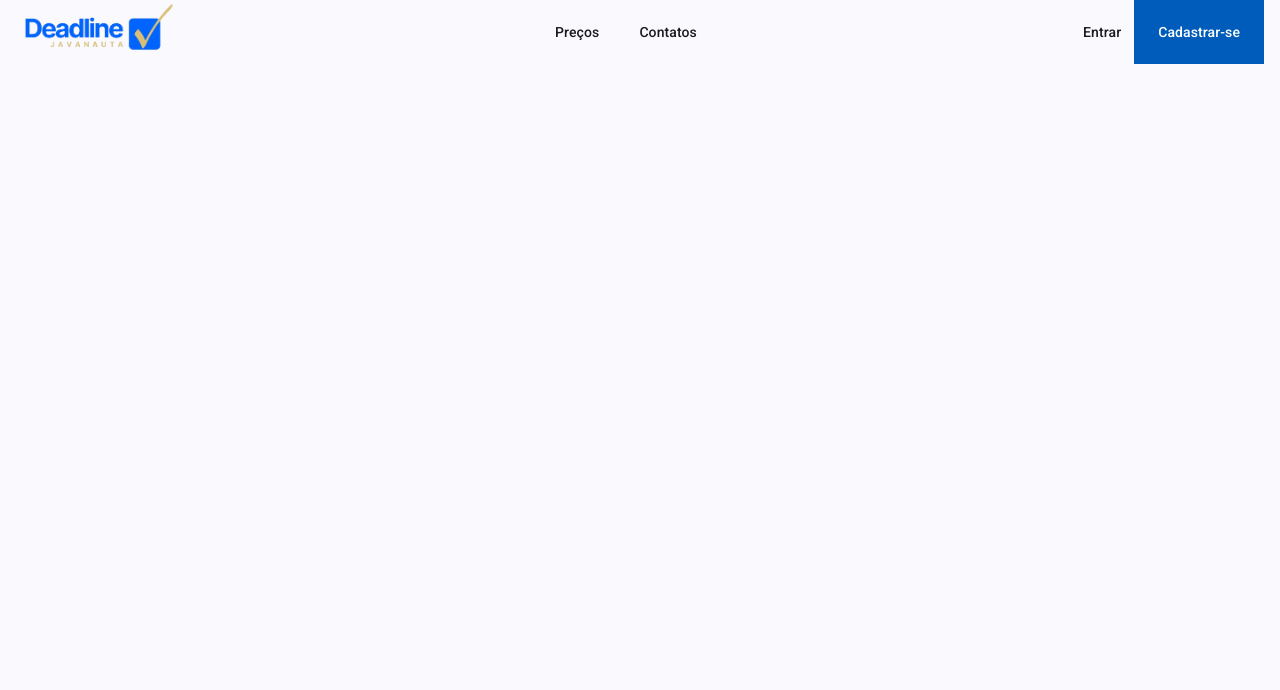
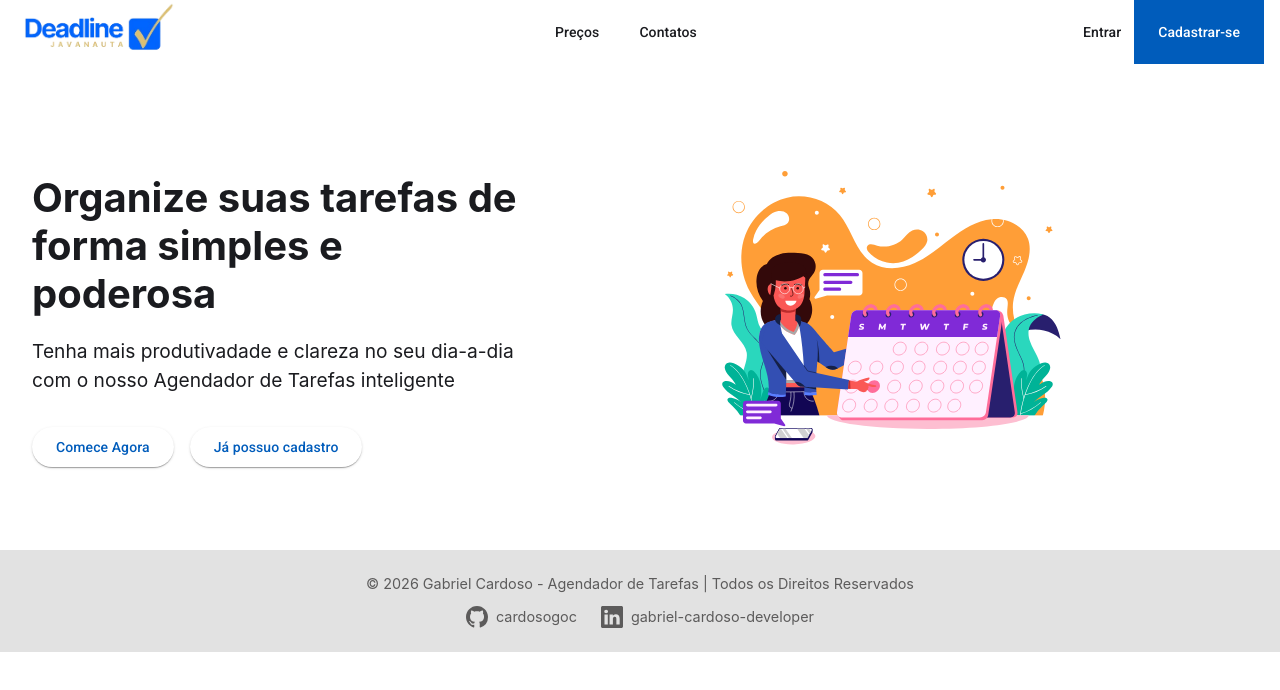
Before and after one commit to cardosogoc/agendador-tarefas-front, an Angular app: page / in a window 1280 px wide. Shown: the top 690 px of the page. Built offline with nearby package versions, Linux system fonts and the light colour scheme.

Commit message:
create home-page and footer

```diff
--- a/src/app/app.html
+++ b/src/app/app.html
@@ -1,2 +1,3 @@
 <app-top-menu />
 <router-outlet />
+<app-footer />
--- a/src/app/app.routes.ts
+++ b/src/app/app.routes.ts
@@ -1,8 +1,10 @@
 import { Routes } from '@angular/router';
 import { Register } from './pages/register/register';
 import { Login } from './pages/login/login';
+import { Home } from './pages/home/home';
 
 export const routes: Routes = [
+  { path: '', component: Home },
   { path: 'register', component: Register },
   { path: 'login', component: Login },
 ];
--- a/src/app/app.scss
+++ b/src/app/app.scss
@@ -26,6 +26,11 @@
 
   --pill-accent: var(--bright-blue);
 
+  /* fundo branco (página, menu e cards) */
+  --mat-sys-surface: #fff;
+  --mat-sys-background: #fff;
+  background-color: #fff;
+
   font-family:
     'Inter',
     -apple-system,
@@ -49,8 +54,8 @@ h1 {
   font-size: 3.125rem;
   color: var(--gray-900);
   font-weight: 500;
-  line-height: 100%;
-  letter-spacing: -0.125rem;
+  line-height: 1.2; /* era 100% */
+  letter-spacing: -0.03em; /* era -0.125rem */
   margin: 0;
   font-family:
     'Inter Tight',
@@ -69,6 +74,7 @@ h1 {
 p {
   margin: 0;
   color: var(--gray-700);
+  line-height: 1.5; /* novo */
 }
 
 main {
--- a/src/app/app.ts
+++ b/src/app/app.ts
@@ -1,9 +1,10 @@
 import { Component, signal } from '@angular/core';
 import { RouterOutlet } from '@angular/router';
 import { TopMenu } from './shared/components/global/top-menu/top-menu';
+import { Footer } from './shared/components/global/footer/footer';
 
 @Component({
-  imports: [RouterOutlet, TopMenu],
+  imports: [RouterOutlet, TopMenu, Footer],
   selector: 'app-root',
   styleUrl: './app.scss',
   templateUrl: './app.html',
--- /dev/null
+++ b/src/app/pages/home/home.html
@@ -0,0 +1,16 @@
+<div class="home-hero">
+  <div class="hero-text">
+    <h1>Organize suas tarefas de forma simples e poderosa</h1>
+    <p>
+      Tenha mais produtivadade e clareza no seu dia-a-dia com o nosso Agendador de Tarefas
+      inteligente
+    </p>
+    <div class="hero-actions">
+      <button mat-raised-button routerLink="/register">Comece Agora</button>
+      <button mat-raised-button routerLink="/login">Já possuo cadastro</button>
+    </div>
+  </div>
+  <div class="hero-image">
+    <img [src]="imgHero" />
+  </div>
+</div>
--- /dev/null
+++ b/src/app/pages/home/home.scss
@@ -0,0 +1,36 @@
+.home-hero {
+  display: flex;
+  justify-content: space-between;
+  align-items: center;
+  padding: 4rem 2rem;
+  flex-wrap: wrap;
+
+  .hero-text {
+    max-width: 500px;
+  }
+
+  h1 {
+    font-size: 2.5rem;
+    line-height: 1.2;
+    margin-bottom: 1rem;
+  }
+
+  p {
+    font-size: 1.2rem;
+    line-height: 1.5;
+    margin-bottom: 2rem;
+  }
+  .hero-actions button {
+    margin-right: 1rem;
+  }
+
+  .hero-image {
+    flex: 1 1 400px;
+    display: flex;
+    justify-content: center;
+
+    img {
+      max-width: 50%;
+    }
+  }
+}
--- /dev/null
+++ b/src/app/pages/home/home.ts
@@ -0,0 +1,14 @@
+import { Component } from '@angular/core';
+import { MatAnchor, MatButtonModule } from '@angular/material/button';
+import { BidiModule } from '@angular/cdk/bidi';
+import { RouterLink } from '@angular/router';
+
+@Component({
+  imports: [MatAnchor, BidiModule, MatButtonModule, RouterLink],
+  selector: 'app-home',
+  styleUrl: './home.scss',
+  templateUrl: './home.html',
+})
+export class Home {
+  imgHero = 'assets/imagem-hero.svg';
+}
--- /dev/null
+++ b/src/app/shared/components/global/footer/footer.html
@@ -0,0 +1,35 @@
+<footer>
+  <p>© 2026 Gabriel Cardoso - Agendador de Tarefas | Todos os Direitos Reservados</p>
+
+  <div class="social-links">
+    <a
+      class="social-link"
+      href="https://github.com/cardosogoc"
+      target="_blank"
+      rel="noopener noreferrer"
+      aria-label="GitHub de Gabriel Cardoso"
+    >
+      <svg viewBox="0 0 16 16" width="22" height="22" fill="currentColor" aria-hidden="true">
+        <path
+          d="M8 0C3.58 0 0 3.58 0 8c0 3.54 2.29 6.53 5.47 7.59.4.07.55-.17.55-.38 0-.19-.01-.82-.01-1.49-2.01.37-2.53-.49-2.69-.94-.09-.23-.48-.94-.82-1.13-.28-.15-.68-.52-.01-.53.63-.01 1.08.58 1.23.82.72 1.21 1.87.87 2.33.66.07-.52.28-.87.51-1.07-1.78-.2-3.64-.89-3.64-3.95 0-.87.31-1.59.82-2.15-.08-.2-.36-1.02.08-2.12 0 0 .67-.21 2.2.82.64-.18 1.32-.27 2-.27.68 0 1.36.09 2 .27 1.53-1.04 2.2-.82 2.2-.82.44 1.1.16 1.92.08 2.12.51.56.82 1.27.82 2.15 0 3.07-1.87 3.75-3.65 3.95.29.25.54.73.54 1.48 0 1.07-.01 1.93-.01 2.2 0 .21.15.46.55.38A8.013 8.013 0 0016 8c0-4.42-3.58-8-8-8z"
+        />
+      </svg>
+      <span>cardosogoc</span>
+    </a>
+
+    <a
+      class="social-link"
+      href="https://www.linkedin.com/in/gabriel-cardoso-developer/"
+      target="_blank"
+      rel="noopener noreferrer"
+      aria-label="LinkedIn de Gabriel Cardoso"
+    >
+      <svg viewBox="0 0 16 16" width="22" height="22" fill="currentColor" aria-hidden="true">
+        <path
+          d="M0 1.146C0 .513.526 0 1.175 0h13.65C15.474 0 16 .513 16 1.146v13.708c0 .633-.526 1.146-1.175 1.146H1.175C.526 16 0 15.487 0 14.854zm4.943 12.248V6.169H2.542v7.225zm-1.2-8.212c.837 0 1.358-.554 1.358-1.248-.015-.709-.52-1.248-1.342-1.248S2.4 3.226 2.4 3.934c0 .694.521 1.248 1.327 1.248zm4.908 8.212V9.359c0-.216.016-.432.08-.586.173-.431.568-.878 1.232-.878.869 0 1.216.662 1.216 1.634v3.865h2.401V9.25c0-2.22-1.184-3.252-2.764-3.252-1.274 0-1.845.7-2.165 1.193v.025h-.016l.016-.025V6.169h-2.4c.03.678 0 7.225 0 7.225z"
+        />
+      </svg>
+      <span>gabriel-cardoso-developer</span>
+    </a>
+  </div>
+</footer>
--- /dev/null
+++ b/src/app/shared/components/global/footer/footer.scss
@@ -0,0 +1,31 @@
+footer {
+  background: #e2e2e2;
+  text-align: center;
+  padding: 1.5rem;
+  font-size: 0.9rem;
+  color: rgb(92, 91, 91);
+
+  p {
+    margin: 0 0 0.75rem;
+  }
+
+  .social-links {
+    display: flex;
+    justify-content: center;
+    flex-wrap: wrap;
+    gap: 1.5rem;
+  }
+
+  .social-link {
+    display: inline-flex;
+    align-items: center;
+    gap: 0.5rem;
+    color: inherit;
+    text-decoration: none;
+    transition: color 0.2s ease;
+
+    &:hover {
+      color: var(--bright-blue);
+    }
+  }
+}
--- a/src/index.html
+++ b/src/index.html
@@ -5,7 +5,7 @@
     <title>AgendadorTarefas</title>
     <base href="/" />
     <meta name="viewport" content="width=device-width, initial-scale=1" />
-    <link rel="icon" type="image/x-icon" href="favicon.ico" />
+    <link rel="icon" type="image/x-icon" href="favicon-agendador-javanauta.png" />
     <link rel="preconnect" href="https://fonts.googleapis.com" />
     <link rel="preconnect" href="https://fonts.gstatic.com" crossorigin />
     <link
```
Also changed, not shown: src/app/shared/components/global/footer/footer.ts (added, +9 -0 lines), public/favicon-agendador-javanauta.png (added), src/assets/imagem-hero.svg (added).
